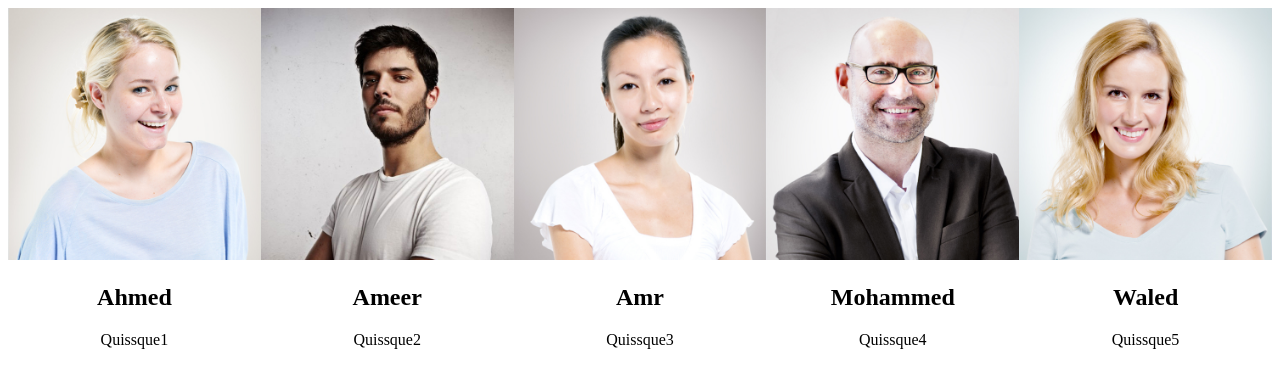
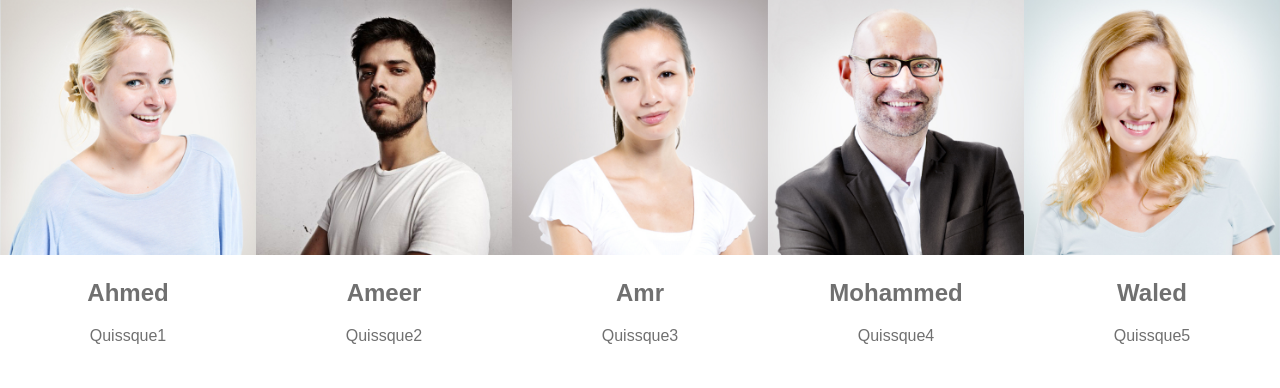
Before and after one commit to amr-ibrahim7/New-Even-React, a React (Create React App) app: page / in a window 1280 px wide. Shown: the top 388 px of the page. Built offline with nearby package versions, Linux system fonts and the light colour scheme.

Commit message:
install check-updates package

```diff
--- a/package.json
+++ b/package.json
@@ -11,13 +11,15 @@
     "@fortawesome/react-fontawesome": "^0.2.0",
     "@testing-library/jest-dom": "^5.16.5",
     "@testing-library/react": "^13.4.0",
-    "@testing-library/user-event": "^13.5.0",
+    "@testing-library/user-event": "^14.4.3",
+    "check-updates": "^0.0.1",
     "react": "^18.2.0",
     "react-dom": "^18.2.0",
     "react-scripts": "5.0.1",
-    "web-vitals": "^2.1.4"
+    "web-vitals": "^3.1.0"
   },
   "scripts": {
+    "updates" : "ncu -u",
     "start": "react-scripts start",
     "build": "react-scripts build",
     "test": "react-scripts test",
--- a/src/App.js
+++ b/src/App.js
@@ -4,6 +4,7 @@ import {faUserGroup, faAnchor, faAlignLeft } from '@fortawesome/free-solid-svg-i
 import overViewData from './design-system/components/Overview/OverviewData';
 import CreativeSpeakers from './design-system/components/CreativeSpeakers/CreativeSpeakers';
 import speakerData from './design-system/components/CreativeSpeakers/SpeakersData';
+import './design-system/main.css'
 
 
 function App() {
--- a/src/design-system/components/CreativeSpeakers/style.jsx
+++ b/src/design-system/components/CreativeSpeakers/style.jsx
@@ -1,7 +1,9 @@
 import styled from "@emotion/styled";
+import theme from "../../config";
 
 export const SpeakersWrapper = styled("div")`
     label: SpeakerWrapper;
+    color: ${theme.gray};
     width: 285px;
     text-align: center;
 `
--- a/src/design-system/components/Overview/Styles.jsx
+++ b/src/design-system/components/Overview/Styles.jsx
@@ -1,4 +1,5 @@
 import styled from "@emotion/styled";
+import theme from "../../config";
 
 export const OverviewWrapper = styled("div")`
     label: OverviewWrapper;
@@ -10,5 +11,5 @@ export const Title = styled("h2")`
 `;
 export const Description = styled("p")`
     label: Description;
-    color: #707070;
+    color: ${theme.gray};
 `;
--- /dev/null
+++ b/src/design-system/config.jsx
@@ -0,0 +1,6 @@
+const theme = {
+    primary : '#f2545f',
+    secondary : '#090707',
+    gray : '#707070',
+};
+export default theme;
--- /dev/null
+++ b/src/design-system/main.css
@@ -0,0 +1,6 @@
+ body {
+    margin: 0;
+    padding: 0;
+    box-sizing: border-box;
+    font-family: sans-serif;
+ }
```
Also changed, not shown: 1 other file (tests, documents, lock files or other folders).
